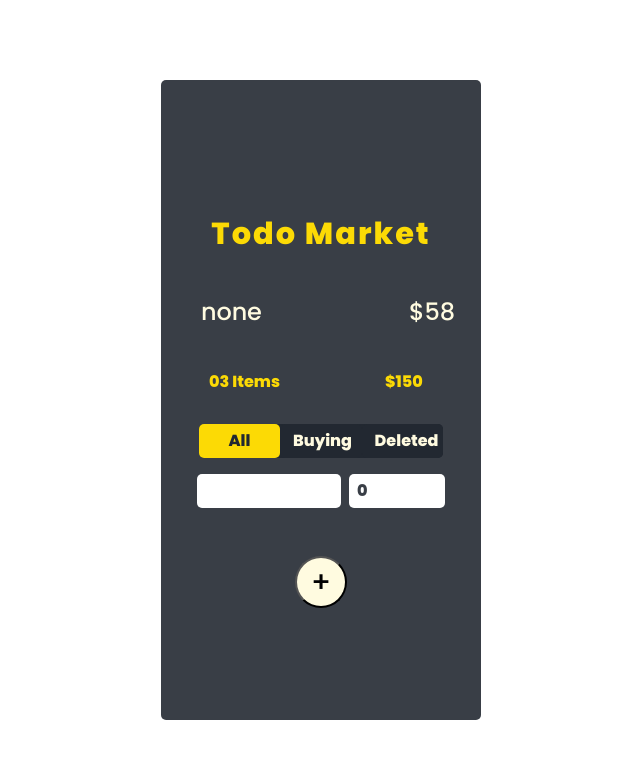
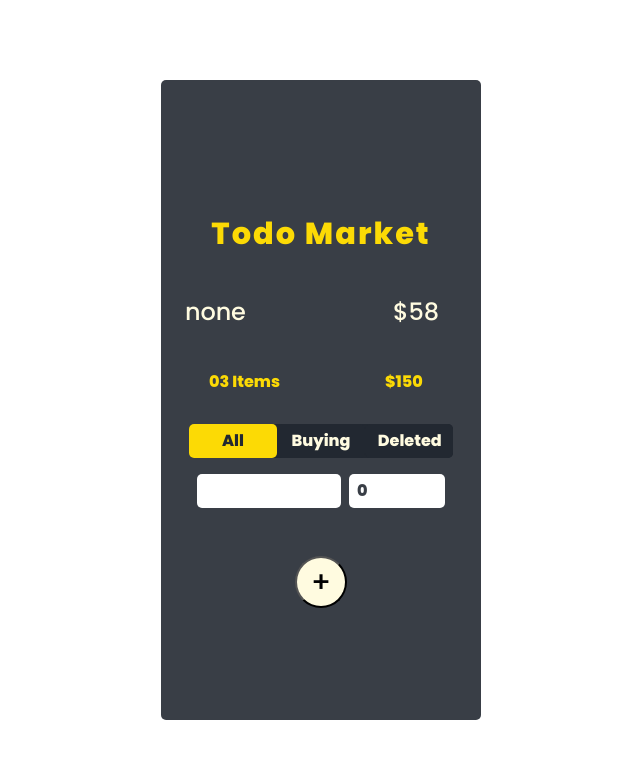
Before and after one commit to Wander95/TodoList-React-styledcomponents, a React app: page / in a window 1280 px wide. Shown: the top 758 px of the page, without its empty margins (319-959 px from the left). Built offline with nearby package versions, Linux system fonts and the light colour scheme.

Commit message:
Refactor(CardItem+ButtonGroup): Change width

```diff
--- a/src/Components/ButtonGroup/ButtonGroup.styled.ts
+++ b/src/Components/ButtonGroup/ButtonGroup.styled.ts
@@ -20,7 +20,7 @@ export const Button = styled.span<IButton>`
   padding: .5rem .8rem;
   cursor:pointer;
   font-weight:550;
-  width:3.5rem;
+  width:3.9rem;
   text-align:center;
   //**If active is given */
   background-color:
--- a/src/Components/CardItem/CardItem.styled.ts
+++ b/src/Components/CardItem/CardItem.styled.ts
@@ -22,5 +22,5 @@ export const Name = styled(motion.span)`
 
 export const Price = styled(motion.span)`
   ${base.span}
-  width: 2rem;
+  width: 4rem;
 `;
```
